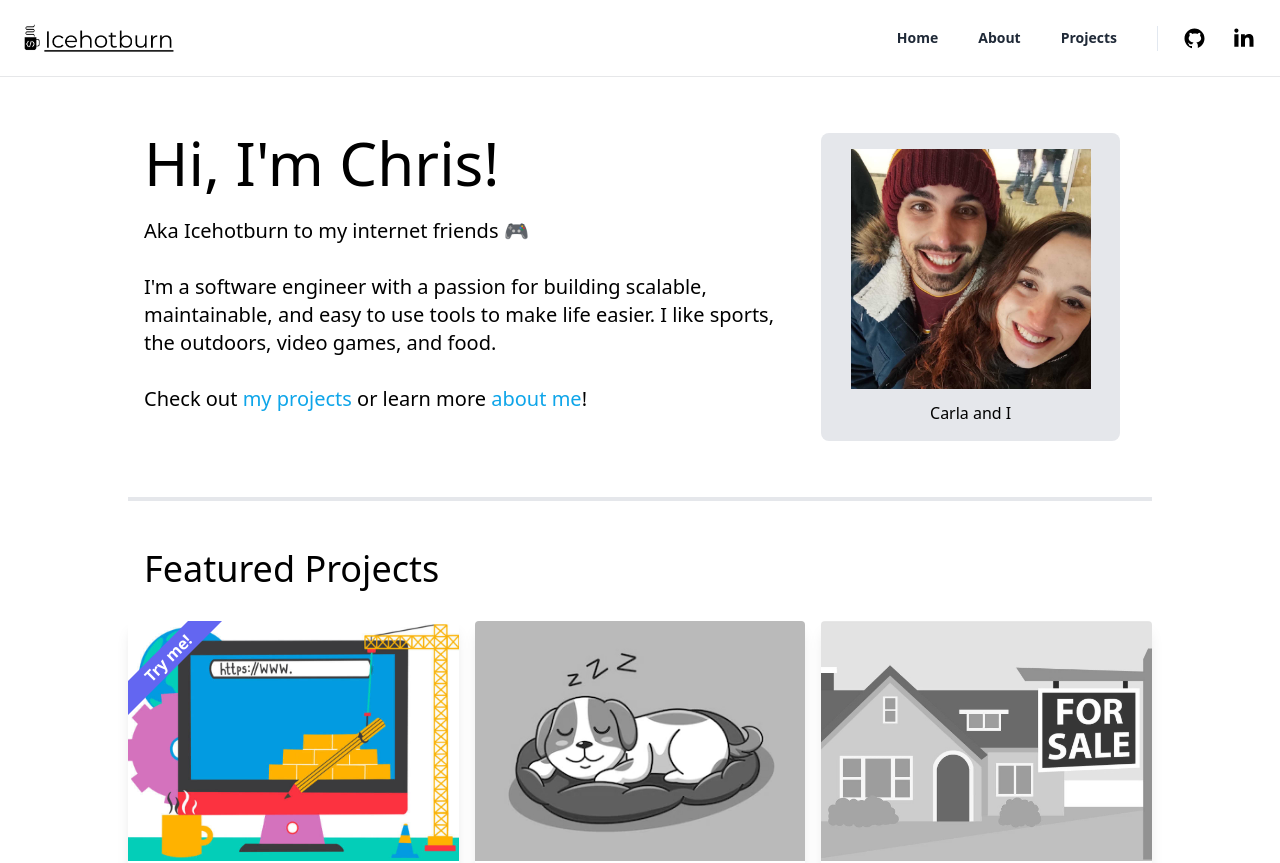
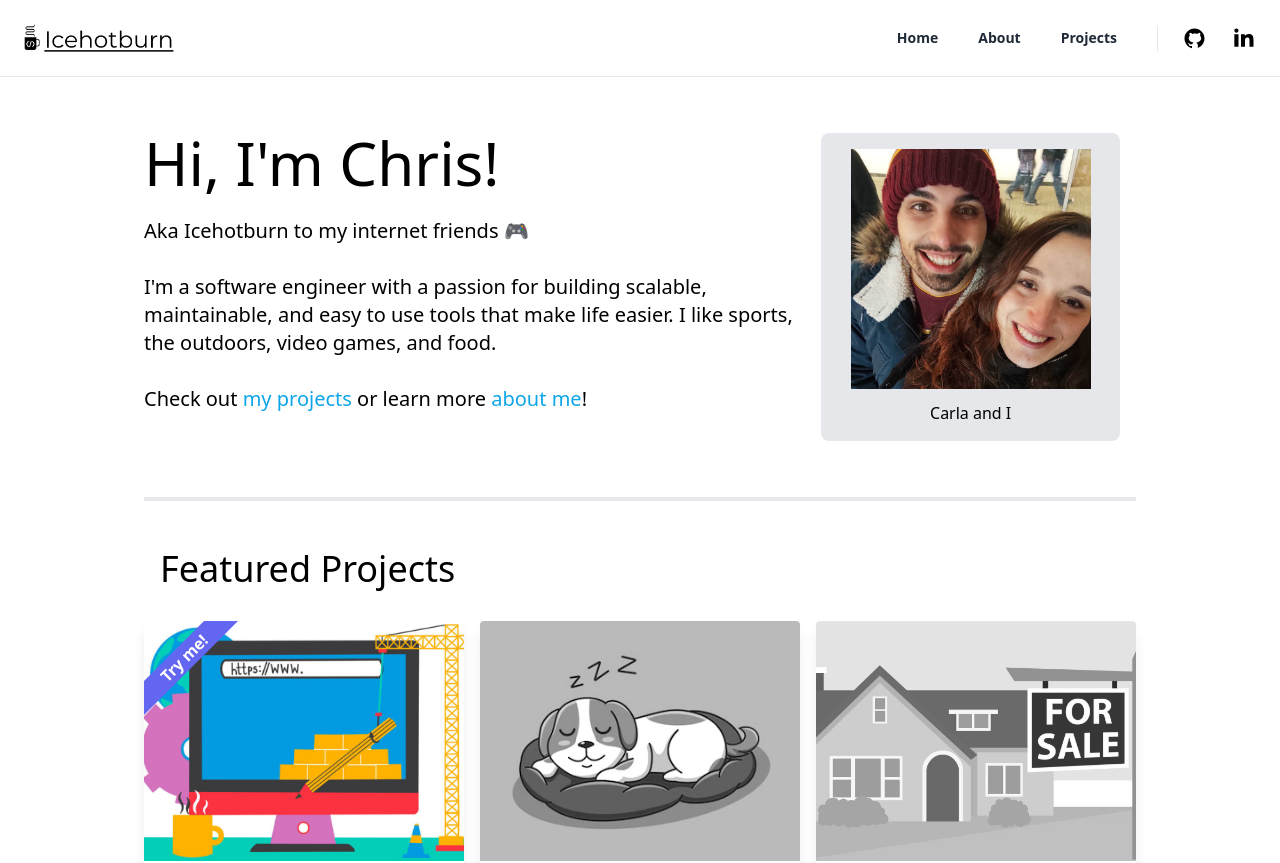
Before and after one commit to baumac/Icehotburn, a Vue app in the folder icehotburn.dev/: page / in a window 1280 px wide. Shown: the top 863 px of the page. Built offline with nearby package versions, Linux system fonts and the light colour scheme.

Commit message:
Make a few more minor tweaks

```diff
--- a/icehotburn.dev/src/App.vue
+++ b/icehotburn.dev/src/App.vue
@@ -6,7 +6,7 @@ import AppFooter from "./components/AppFooter.vue";
 
 <template>
   <NavBar />
-  <div class="min-h-screen max-w-screen-lg mx-auto">
+  <div class="min-h-screen max-w-screen-lg mx-auto p-4 md:pt-14">
     <RouterView />
   </div>
   <AppFooter />
--- a/icehotburn.dev/src/views/AboutView.vue
+++ b/icehotburn.dev/src/views/AboutView.vue
@@ -1,14 +1,15 @@
 <template>
-  <h1 class="text-5xl md:pt-14 pb-8">About Me</h1>
+  <h1 class="text-6xl pb-8">About Me</h1>
   <h2 class="text-2xl md:pt-8 pb-8">
     What I'm doing now - Add last updated date
   </h2>
 
-  <h1 class="text-5xl md:pt-8 pb-8">About The Site</h1>
+  <h1 class="text-6xl md:pt-8 pb-8">About The Site</h1>
   <h2 class="text-2xl md:pt-8 pb-8">Hosting - Add last updated date</h2>
   <h2 class="text-2xl md:pt-8 pb-8">Tech Stack - We can remove this</h2>
 
-  <h1 class="text-4xl md:pt-8 pb-8">Miscellaneous</h1>
+  <h1 class="text-6xl md:pt-8 pb-8">Miscellaneous</h1>
+  <h2 class="text-2xl md:pt-8 pb-8">Conferences</h2>
   <h2 class="text-2xl md:pt-8 pb-8">Resume</h2>
   <h2 class="text-2xl md:pt-8 pb-8">Tools</h2>
 </template>
--- a/icehotburn.dev/src/views/HomeView.vue
+++ b/icehotburn.dev/src/views/HomeView.vue
@@ -3,7 +3,7 @@ import ProjectCatalog from "../components/ProjectCatalog.vue";
 </script>
 
 <template>
-  <div class="p-4 flex md:pt-14 md:pb-14 md:border-b-4">
+  <div class="flex md:pb-14 md:border-b-4">
     <div class="md:w-8/12 flex flex-col">
       <h1 class="text-6xl">Hi, I'm Chris!</h1>
       <p class="mt-6 text-xl">
@@ -11,8 +11,8 @@ import ProjectCatalog from "../components/ProjectCatalog.vue";
         <br />
         <br />
         I'm a software engineer with a passion for building scalable,
-        maintainable, and easy to use tools to make life easier. I like sports,
-        the outdoors, video games, and food.
+        maintainable, and easy to use tools that make life easier. I like
+        sports, the outdoors, video games, and food.
         <br />
         <br />
         Check out
--- a/icehotburn.dev/src/views/ProjectsView.vue
+++ b/icehotburn.dev/src/views/ProjectsView.vue
@@ -3,8 +3,6 @@ import ProjectCatalog from "../components/ProjectCatalog.vue";
 </script>
 
 <template>
-  <div class="p-4 md:p-0">
-    <h1 class="text-5xl md:pt-14 pb-8">Projects</h1>
-    <ProjectCatalog />
-  </div>
+  <h1 class="text-6xl pb-8">Projects</h1>
+  <ProjectCatalog />
 </template>
```
